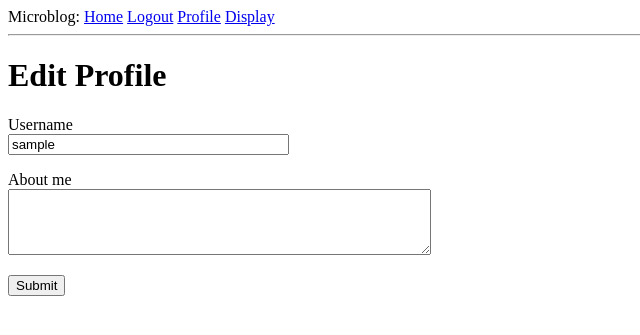
After one commit to yiranvvvv/BlogProject, a Flask app: page /edit_profile in a window 1280 px wide. The commit adds this page. Shown: the top 335 px of the page, without its empty margins (0-640 px from the left). Run offline with Flask 2, Linux system fonts and the light colour scheme; the visitor is signed in with stand-in values (Sample User, id 1); data comes from the database, SQL or seed files in the repository; both versions use the stored data as it was after the commit.

Commit message:
c6 finished

```diff
--- a/app/forms.py
+++ b/app/forms.py
@@ -1,8 +1,8 @@
 from tokenize import String
 # from wtforms import FlaskForm
 from flask_wtf import FlaskForm
-from wtforms import StringField, PasswordField, BooleanField, SubmitField
-from wtforms.validators import DataRequired, ValidationError, Email, EqualTo
+from wtforms import StringField, PasswordField, BooleanField, SubmitField, TextAreaField
+from wtforms.validators import DataRequired, ValidationError, Email, EqualTo, Length
 from app.models import User
 
 
@@ -29,3 +29,9 @@ class ResitrationForm(FlaskForm):
         user = User.query.filter_by(email=email.data).first()
         if user is not None:
             raise ValidationError('Pleaser enter a different email address')
+
+
+class EditProfileForm(FlaskForm):
+    username = StringField('Username', validators=[DataRequired()])
+    about_me = TextAreaField('About me', validators=[Length(min=0, max=140)])
+    submit = SubmitField('Submit')
--- a/app/models.py
+++ b/app/models.py
@@ -1,9 +1,11 @@
 from datetime import datetime
+from email.policy import default
 from enum import unique
 from sqlite3 import Timestamp
 from app import db, login
 from werkzeug.security import generate_password_hash, check_password_hash
 from flask_login import UserMixin
+from hashlib import md5
 
 @login.user_loader
 def load_user(id):
@@ -15,6 +17,8 @@ class User(UserMixin, db.Model):
     email = db.Column(db.String(120), index=True, unique=True)
     password_hash = db.Column(db.String(128))
     posts = db.relationship('Post', backref='author', lazy='dynamic')
+    about_me = db.Column(db.String(140))
+    last_seen = db.Column(db.DateTime, default=datetime.utcnow)
 
     def set_password(self, password):
         self.password_hash = generate_password_hash(password)
@@ -22,6 +26,10 @@ class User(UserMixin, db.Model):
     def check_password(self, password):
         return check_password_hash(self.password_hash, password=password)
 
+    # generate avatar randomly
+    def avatar(self, size):
+        digest = md5(self.email.lower().encode('utf-8')).hexdigest()
+        return 'https://www.gravatar.com/avatar/{}?d=identicon&s={}'.format(digest, size)
 
     def __repr__(self):
         return '<User {}>'.format(self.username)
--- a/app/routes.py
+++ b/app/routes.py
@@ -1,10 +1,11 @@
+from crypt import methods
 from flask_login import current_user, login_required, login_user, logout_user
 from app import app, db
 from flask import render_template, flash, redirect, url_for, request
 from werkzeug.urls import url_parse
-from app.forms import LoginForm, ResitrationForm
+from app.forms import EditProfileForm, LoginForm, ResitrationForm
 from app.models import User, Post
-
+from datetime import datetime
 
 @app.route('/')
 @app.route('/index')
@@ -61,8 +62,42 @@ def register():
         flash('Sorry, registion unsuccessful.')
     return render_template('register.html', title='Register', form=form)
 
+@app.route('/user/<username>')
+@login_required
+def user(username):
+    user = User.query.filter_by(username=username).first_or_404()
+    posts = [
+        {
+            'author': user,
+            'body': 'Test 1'
+        }
+    ]
+    return render_template('user.html', user=user, posts=posts)
+
+@app.route('/edit_profile', methods=['GET', 'POST'])
+@login_required
+def edit_profile():
+    form = EditProfileForm()
+    if form.validate_on_submit():
+        current_user.username = form.username.data
+        current_user.about_me = form.about_me.data
+        db.session.commit()
+        flash('Your changes have been saved')
+        return redirect(url_for('edit_profile'))
+    elif request.method == 'GET':
+        form.username.data = current_user.username
+        form.about_me.data = current_user.about_me
+    return render_template('edit_profile.html', title='Edit Profile', form=form)
+
+
 # TODO:
 ''' requires admin rights '''
 @app.route('/display')
 def display():
     return render_template('display.html', users = User.query.all())
+
+@app.before_request
+def before_request():
+    if current_user.is_authenticated:
+        current_user.last_seen = datetime.utcnow()
+        db.session.commit()
--- a/app/templates/base.html
+++ b/app/templates/base.html
@@ -16,6 +16,7 @@
           {% else %}
             <a href="{{url_for('logout')}}">Logout</a>
           {% endif %}
+          <a href="{{url_for('user', username=current_user.username)}}">Profile</a>
           <a href="{{url_for('display')}}">Display</a>
 
         </div>
--- /dev/null
+++ b/app/templates/edit_profile.html
@@ -0,0 +1,23 @@
+{% extends 'base.html' %}
+
+{% block content %}
+    <h1>Edit Profile</h1>
+    <form action="" method="post">
+        {{ form.hidden_tag() }}
+        <p>
+            {{ form.username.label }}<br>
+            {{ form.username(size=32) }}<br>
+            {% for error in form.username.errors %}
+            <span style="color: red;">[{{ error }}]</span>
+            {% endfor %}
+        </p>
+        <p>
+            {{ form.about_me.label }}<br>
+            {{ form.about_me(cols=50, rows=4) }}<br>
+            {% for error in form.about_me.errors %}
+            <span style="color: red;">[{{ error }}]</span>
+            {% endfor %}
+        </p>
+        <p>{{ form.submit() }}</p>
+    </form>
+{% endblock content %}
```
Also changed, not shown: app/templates/_post.html (added, +9 -0 lines), app/templates/user.html (added, +25 -0 lines), migrations/versions/811979b76ece_new_fields_in_user_model.py (added, +30 -0 lines), app.db.
